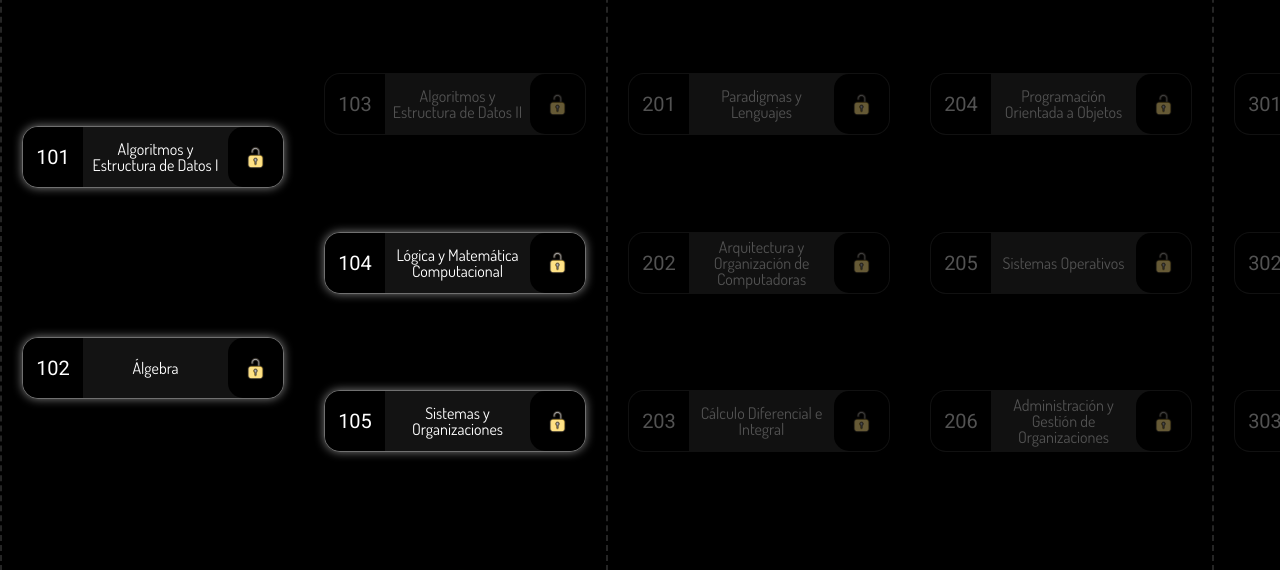
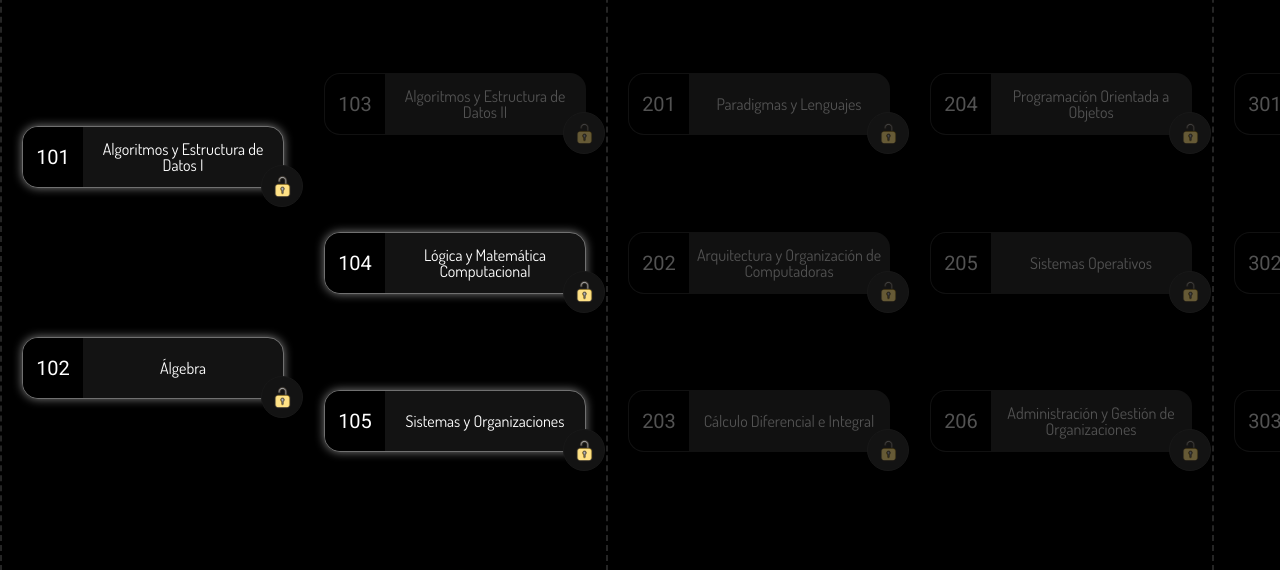
Before and after one commit to 1Hagi/correlativas_lsi, a plain HTML site: page index.html in a window 1280 px wide. Shown: the part 161-731 px from the top of the page. Drawn offline with Linux system fonts and the light colour scheme; a web font is replaced by a local one.

Commit message:
Cambio visual de Status en materias

```diff
--- a/css/styles.css
+++ b/css/styles.css
@@ -201,15 +201,19 @@ main::-webkit-scrollbar-corner {
 
 .subject_status {
     display: flex;
+    position: absolute;
     flex-direction: column;
     font-family: 'Roboto', sans-serif;
-    background-color: black;
-    border-radius: 15px;
+    background-color: rgb(19, 19, 19);
+    border-radius: 50%;
     flex-grow: 1;
     align-items: center;
     justify-content: center;
-    max-width: 55px;
-    min-width: 55px;
+    width: 40px;
+    height: 40px;
+    bottom: -20px;
+    right: -20px;
+    border: solid 1px rgb(24, 24, 24);
 }
 
 .subject_id_01 {
@@ -227,7 +231,7 @@ main::-webkit-scrollbar-corner {
 .subject_status_01 {
     background-color: rgb(202, 132, 2);
     font-weight: 800;
-    font-size: 40px;
+    font-size: 30px;
     color: black;
 
     -webkit-text-stroke-width: 1px;
@@ -237,7 +241,7 @@ main::-webkit-scrollbar-corner {
 .subject_status_02 {
     background-color: rgb(1 81 5);
     font-weight: 800;
-    font-size: 40px;
+    font-size: 30px;
     color: black;
 
     -webkit-text-stroke-width: 1px;
--- a/js/Subject.js
+++ b/js/Subject.js
@@ -127,7 +127,7 @@ class Subject {
                                 <div class="subject_id">` + this._id + `</div>
                                 <p class="subject_name">` + this._nombre + `</p>
                                 <div class="subject_status">
-                                    <img class="subject_status_img ` + ((this.puede_cursar())? ' ': 'disabled') + `" src="./img/padlock_open.png" alt="padlock" />
+                                    <img class="subject_status_img ` + ((this.puede_cursar()) ? ' ': 'disabled') + `" src="./img/padlock_open.png" alt="padlock" />
                                 </div>
 
                                 <div class="subject_new hidden">Nuevo Desbloqueado</div>
```
